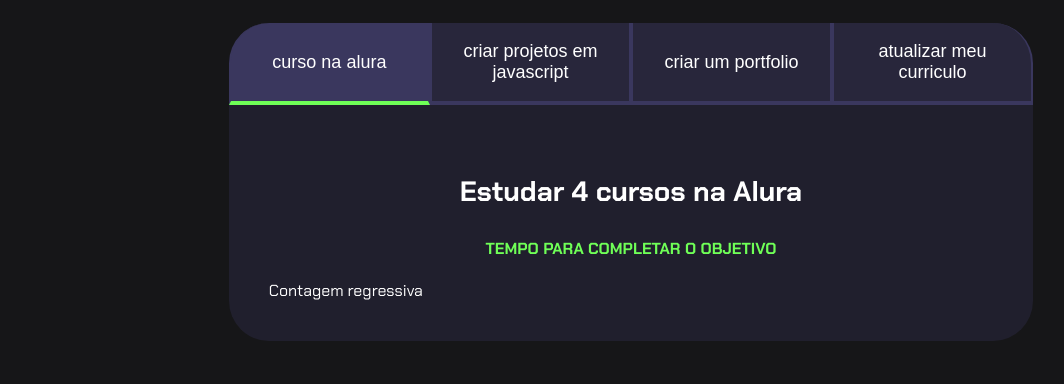
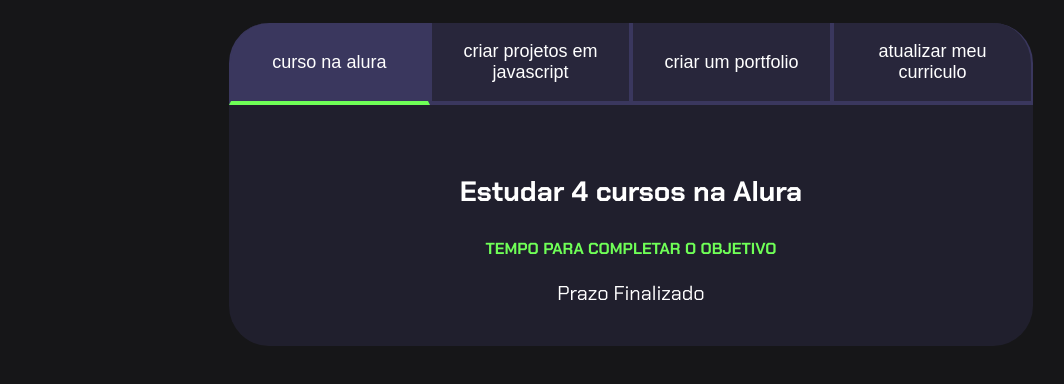
Before and after one commit to fariajoao10/fariajoao10, a plain HTML site: page alura joao/alura joao/index.html in a window 1280 px wide. Shown: the part 80-464 px from the top of the page, without its empty margins (9-1073 px from the left). Drawn offline with Linux system fonts and the light colour scheme.

Commit message:
Add files via upload

```diff
--- a/alura joao/alura joao/index.html
+++ b/alura joao/alura joao/index.html
@@ -9,7 +9,7 @@
 <body>
  <section class="conteudo-principal">
  <h2 class=titulo-principal>meus objetivos do ano<span>_</span></h2>
- <div class=conteudo>
+ <div class="conteudo">
 <div class="botoes">
 <button class="botao ativo">curso na alura</button>
 <button class="botao"> criar projetos em javascript</button>
@@ -20,27 +20,27 @@
     <div class="aba-conteudo ativo">
         <h3 class="aba-conteudo-titulo-principal">Estudar 4 cursos na Alura</h3>
         <h4 class="aba-conteudo-titulo-secundario">Tempo para completar o objetivo</h4>
-        <div class="contador"></div>
+        <div class="contador">
+    </div>
         <div class="aba-conteudo">
             <h3 class="aba-conteudo-titulo-principal">Criar 5 projetos em JavaScript</h3>
             <h4 class="aba-conteudo-titulo-secundario">Tempo para completar o objetivo</h4>
-            <div class="contador"></div>
+            <div class="contador">
+        </div>
             <div class="aba-conteudo">
                 <h3 class="aba-conteudo-titulo-principal">Criar um portfólio com os meus 3 melhores projetos</h3>
                 <h4 class="aba-conteudo-titulo-secundario">Tempo para completar o objetivo</h4>
-                <div class="contador"></div>
+                <div class="contador">
+            </div>
                 <div class="aba-conteudo">
                     <h3 class="aba-conteudo-titulo-principal">Atualizar meu currículo com os certificados da Alura</h3>
                     <h4 class="aba-conteudo-titulo-secundario">Tempo para completar o objetivo</h4>
                     <div class="contador"></div>
+
                 </div>
-
             </div>
-
         </div>
-
-
-
+    </div>
 </section>
 <script src="main.js"></script>
 </body>
--- a/alura joao/alura joao/main.js
+++ b/alura joao/alura joao/main.js
@@ -1,5 +1,6 @@
 const botoes = document.querySelectorAll(".botao");
 const textos = document.querySelectorAll(".aba-conteudo");
+
 
         for (let i = 0; i < botoes.length; i++) {
             botoes[i].onclick = function () {
@@ -12,11 +13,51 @@ const textos = document.querySelectorAll(".aba-conteudo");
                 botoes[i].classList.add("ativo");
                 textos[i].classList.add("ativo");
             }
-        }
+       }
+        const contadores = document.querySelectorAll(".contador");
+        const tempoObjetivo1 = new Date("2020-10-05T00:00:00");
+        const tempoObjetivo2 = new Date("2023-12-05T00:00:00");
+        const tempoObjetivo3 = new Date("2023-12-30T00:00:00");
+        const tempoObjetivo4 = new Date("2024-02-01T00:00:00");
+        const tempos = [tempoObjetivo1,tempoObjetivo2,tempoObjetivo3,tempoObjetivo4];
+
+        contadores[0].textContent = calculaTempo(tempoObjetivo1);
+        contadores[0].textContent = calculaTempo(tempos[0]);
+        contadores[1].textContent = calculaTempo(tempoObjetivo2);
+        contadores[2].textContent = calculaTempo(tempoObjetivo3);
+        contadores[3].textContent = calculaTempo(tempoObjetivo4);
 
 
-const contadores = document.querySelectorAll(".contador");
-const tempoObjetivo1 = new Date("2023-10-05");
-let tempoAtual = new Date();
 
-contadores[0].textContent = "Contagem regressiva";
+
+        function calculaTempo(tempoObjetivo) {
+            let tempoAtual = new Date();
+            let tempoFinal  = tempoObjetivo - tempoAtual;
+            let segundos = Math.floor(tempoFinal / 1000);
+            let minutos = Math.floor(segundos / 60);
+            let horas = Math.floor(minutos / 60);
+            let dias = Math.floor(horas / 24);
+            segundos %= 60;
+            minutos %= 60;
+            horas %= 24;
+            if (tempoFinal > 0){
+                return dias + " dias " + horas + " horas " + minutos + " minutos " + segundos + " segundos";
+            } else {
+                return "Prazo Finalizado";
+            }
+            return dias + " dias " + horas + " horas " + minutos + " minutos " + segundos + " segundos";
+            }
+
+
+
+
+        function atualizaCronometro(){
+            setInterval(atualizaCronometro, 1000);
+            for (let i=0; i<contadores.length;i++){
+                contadores[i].textContent = calculaTempo(tempos[i]);
+            }
+        }
+        function comecaCronometro(){
+            atualizaCronometro();
+            setInterval(atualizaCronometro, 1000);
+        }
--- a/alura joao/alura joao/style.css
+++ b/alura joao/alura joao/style.css
@@ -97,3 +97,7 @@ body {
   color: var(--verde);
   text-transform: uppercase;
 }
+.contador{
+  font-size: 20px;
+  text-align: center;
+}
```
